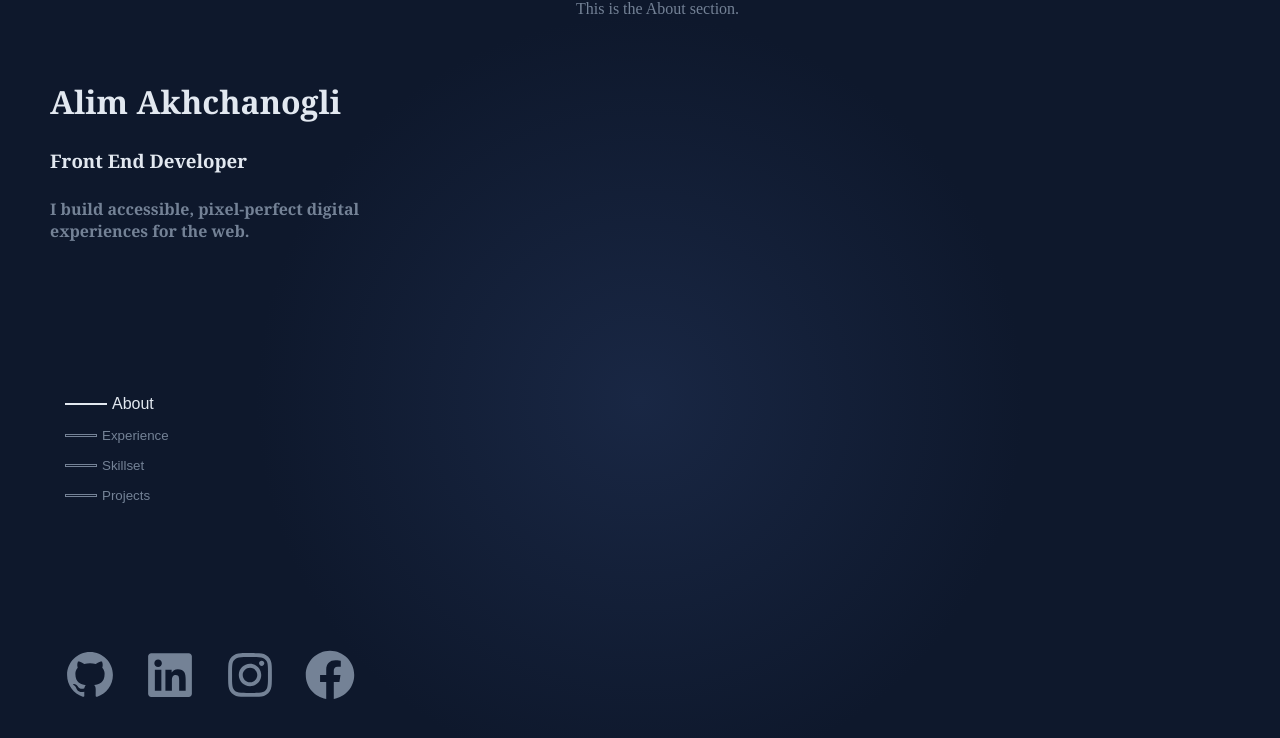
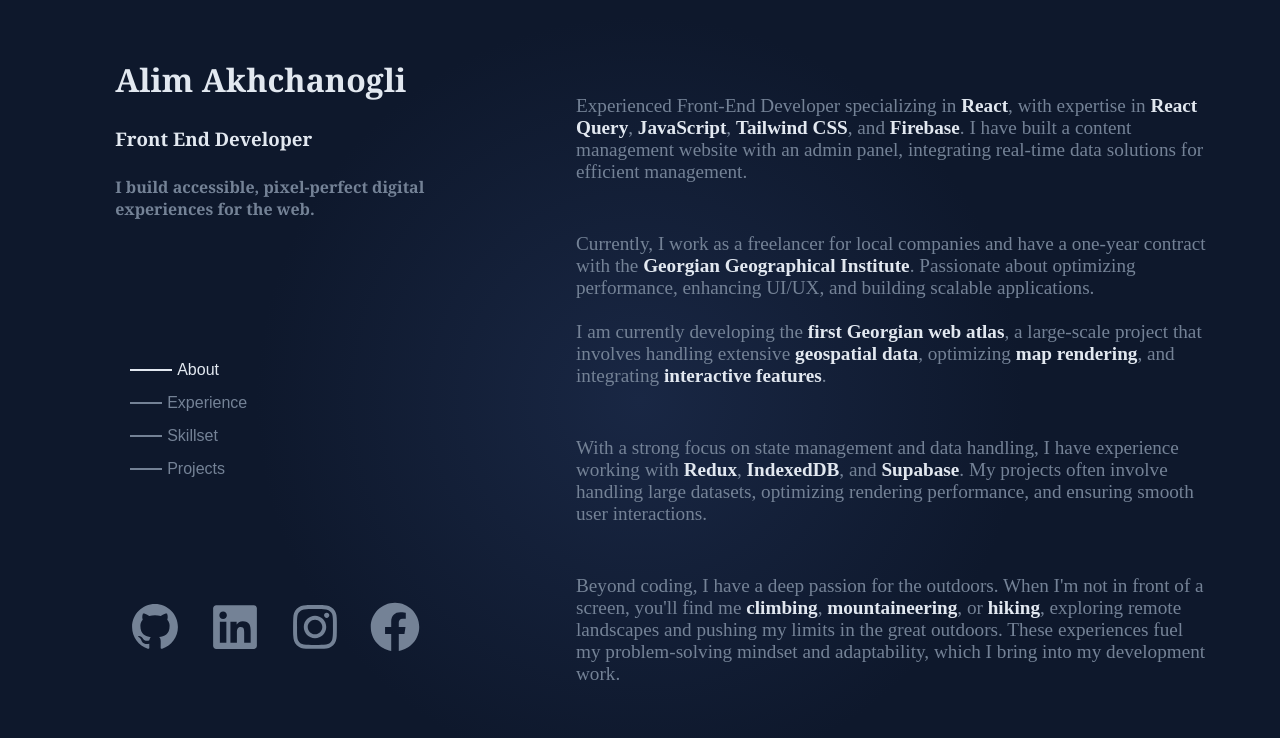
Before and after one commit to Alim1899/portfolio, a React (Vite) app: page / in a window 1280 px wide. Shown: the top 738 px of the page. Built offline with nearby package versions, Linux system fonts and the light colour scheme.

Commit message:
Added about info and some experiences

```diff
--- /dev/null
+++ b/src/components/Content/Card.jsx
@@ -0,0 +1,21 @@
+import classes from "./Content.module.css";
+const Card = ({ date, header, text, langs = [] }) => {
+  return (
+    <div className={classes.card}>
+      <div className={classes.date}>{date}</div>
+      <div className={classes.details}>
+        <h3 className={classes.header}>{header}</h3>
+        <p className={classes.text}>{text}</p>
+        <div className={classes.langs}>
+          {langs.map((el) => (
+            <h4 className={classes.lang} key={el}>
+              {el}
+            </h4>
+          ))}
+        </div>
+      </div>
+    </div>
+  );
+};
+
+export default Card;
--- a/src/components/Content/Content.jsx
+++ b/src/components/Content/Content.jsx
@@ -1,5 +1,6 @@
 import { useEffect, useState } from "react";
 import classes from "./Content.module.css";
+import Card from "./Card";
 const Content = () => {
   const [hash, setHash] = useState(
     window.location.hash.substring(1) || "About"
@@ -14,8 +15,92 @@ const Content = () => {
   }, []);
   return (
     <div className={classes.content}>
-      {hash === "About" && <p>This is the About section.</p>}
-      {hash === "Experience" && <p>This is the Experience section.</p>}
+      {hash === "About" && (
+        <div className={classes.about}>
+          <p>
+            Experienced Front-End Developer specializing in <b>React</b>, with
+            expertise in <b>React Query</b>, <b>JavaScript</b>,{" "}
+            <b>Tailwind CSS</b>, and <b>Firebase</b>. I have built a content
+            management website with an admin panel, integrating real-time data
+            solutions for efficient management.
+          </p>
+          <p>
+            Currently, I work as a freelancer for local companies and have a
+            one-year contract with the <b>Georgian Geographical Institute</b>.
+            Passionate about optimizing performance, enhancing UI/UX, and
+            building scalable applications.
+            <br></br>
+            <br></br>I am currently developing the{" "}
+            <b>first Georgian web atlas</b>, a large-scale project that involves
+            handling extensive <b>geospatial data</b>, optimizing{" "}
+            <b>map rendering</b>, and integrating <b>interactive features</b>.
+          </p>
+          <p>
+            With a strong focus on state management and data handling, I have
+            experience working with <b>Redux</b>, <b>IndexedDB</b>, and{" "}
+            <b>Supabase</b>. My projects often involve handling large datasets,
+            optimizing rendering performance, and ensuring smooth user
+            interactions.
+          </p>
+          <p>
+            Beyond coding, I have a deep passion for the outdoors. When I'm not
+            in front of a screen, you'll find me <b>climbing</b>,{" "}
+            <b>mountaineering</b>, or <b>hiking</b>, exploring remote landscapes
+            and pushing my limits in the great outdoors. These experiences fuel
+            my problem-solving mindset and adaptability, which I bring into my
+            development work.
+          </p>
+        </div>
+      )}
+      {hash === "Experience" && (
+        <div className={classes.experience}>
+          <Card
+            date="2023"
+            header="Front-End Developer - Local Company"
+            text=<>
+              I was approached to create a website tailored to the specific
+              needs of a client. The website was built with a focus on
+              delivering a seamless user experience and meeting the client's
+              requirements. After discussing the project goals, I crafted a
+              fully functional site that fulfills the purpose of showcasing
+              services. The website features a clean design, intuitive
+              navigation, and is optimized for performance, ensuring both ease
+              of use for visitors and smooth operation for the client
+              <br></br>
+              <a
+                href="https://gentle-pika-603b9c.netlify.app/"
+                target="_blank"
+                rel="noopener"
+              >
+                Link
+              </a>
+            </>
+            langs={["React", "JavaScript", "HTML&CSS"]}
+          />
+          <Card
+            date="2024"
+            header="Front-End Developer - Nueva"
+            text=<>
+              I developed and deployed a fully functional web application, with
+              an integrated admin panel, allowing administrators to add, remove,
+              and edit projects effortlessly. The website supports two
+              languages, Georgian and English, ensuring accessibility for a
+              wider audience. Each project includes its own set of images, and
+              for optimal performance, projects are rendered one by one to
+              enhance speed and user experience. The entire design, from layout
+              to UI elements, was created by me, ensuring a seamless and
+              responsive experience across PC, tablet, and mobile devices. The
+              website was successfully deployed using cPanel hosting, ensuring
+              reliability and smooth operation.
+              <br></br>
+              <a href="https://nueva.ge" target="_blank" rel="noopener">
+                Link
+              </a>
+            </>
+            langs={["React", "JavaScript", "Firebase", "i18n"]}
+          />
+        </div>
+      )}
       {hash === "Skillset" && <p>This is the Skillset section.</p>}
       {hash === "Projects" && <p>This is the Projects section.</p>}
     </div>
--- a/src/components/Content/Content.module.css
+++ b/src/components/Content/Content.module.css
@@ -1,3 +1,69 @@
 .content {
   color: var(--dark-text);
+  height: 80%;
+  margin-top: 10%;
+  width: 90%;
+  max-width: 800px;
 }
+/* ABOUT */
+.about,
+.experience {
+  height: 100%;
+  display: flex;
+  flex-direction: column;
+  overflow-y: auto;
+}
+.about > p {
+  font-size: clamp(0.5rem, 1.5vw, 1.5rem);
+  margin: auto;
+}
+.about > p > b {
+  color: var(--white-text);
+}
+
+/* EXPERIENCE */
+.card {
+  display: grid;
+  grid-template-columns: 20% 80%;
+}
+.date {
+  text-align: center;
+}
+.header {
+  color: var(--white-text);
+  line-height: 1;
+  font-size: clamp(1rem, 2vw, 2rem);
+}
+.text > a {
+  color: var(--white-text);
+  text-decoration: none;
+  color: #54d6d4;
+  letter-spacing: 2px;
+}
+.text {
+  font-size: clamp(0.5rem, 1.5vw, 1.5rem);
+  letter-spacing: 0.5px;
+}
+.langs {
+  display: flex;
+  margin: 1vh;
+}
+.lang {
+  padding: 5px;
+  border-radius: 15px;
+  color: #54d6d4;
+  background-color: #193654;
+  margin: 1vh;
+}
+::-webkit-scrollbar {
+  width: 2px; /* Width of the scrollbar */
+}
+::-webkit-scrollbar-track {
+  background-color: var(--dark-text);
+  border-radius: 20px;
+}
+
+/* Style the scrollbar thumb (the draggable part) */
+::-webkit-scrollbar-thumb {
+  background-color: var(--white-text);
+}
--- a/src/components/Navbar/Navbar.module.css
+++ b/src/components/Navbar/Navbar.module.css
@@ -1,9 +1,13 @@
 .navbar {
   display: grid;
   grid-template-rows: 45% 30% 25%;
+  justify-content: right;
+  height: 80%;
+  margin-top: 10%;
+  width: 80%;
+  margin-left: 20%;
 }
 .personal {
-  padding: 80px 0 0 50px;
   font-family: Georgia, "Times New Roman", Times, serif;
 }
 .name,
@@ -21,7 +25,6 @@
 
 /* NAVLINKS */
 .navlinks {
-  margin: 20px 0 0 50px;
 }
 
 .link {
@@ -32,6 +35,7 @@
   color: var(--dark-text);
   border: none;
   outline: none;
+  font-size: 1rem;
 }
 .link:hover hr {
   border: 1px solid var(--white-text);
@@ -60,7 +64,7 @@ hr {
 
 /* SOCIAL ICONS */
 .social {
-  padding: 50px;
+  margin-top: 5vw;
 }
 .social > svg {
   color: var(--dark-text);
```
